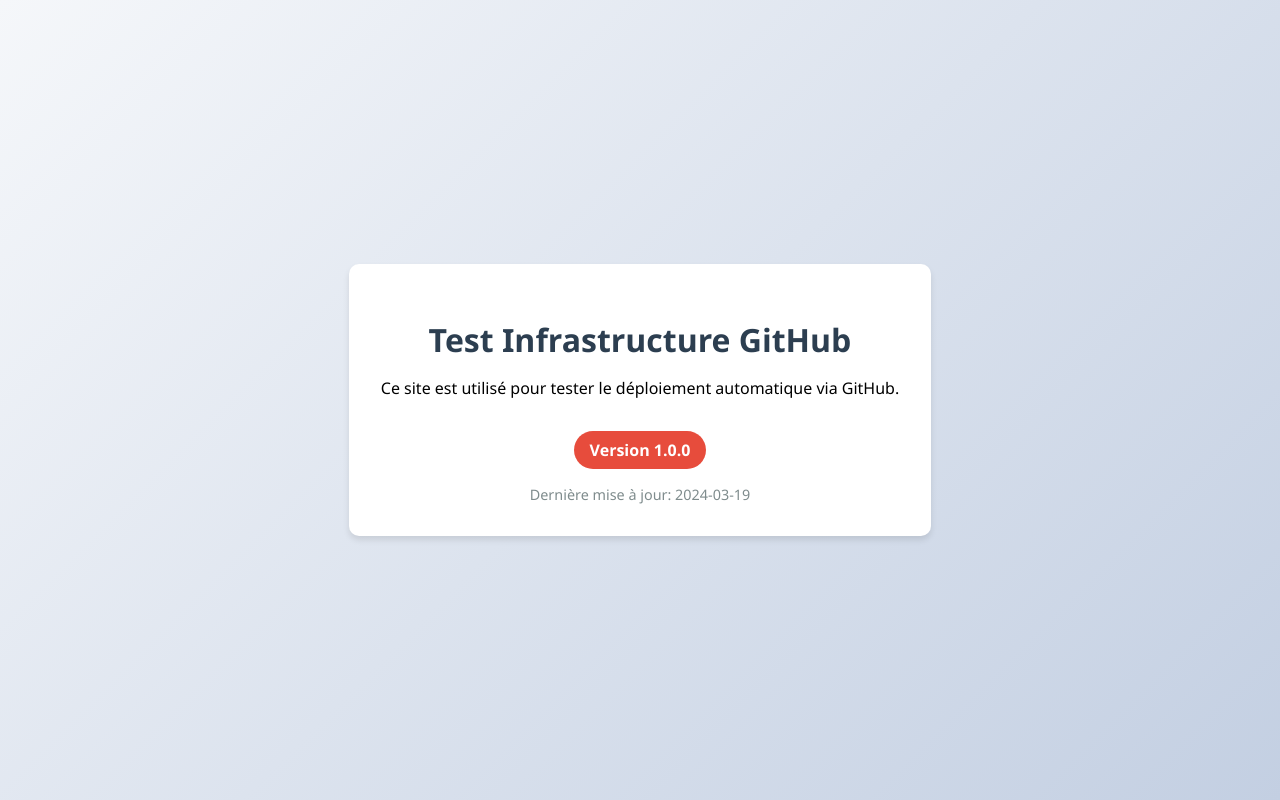
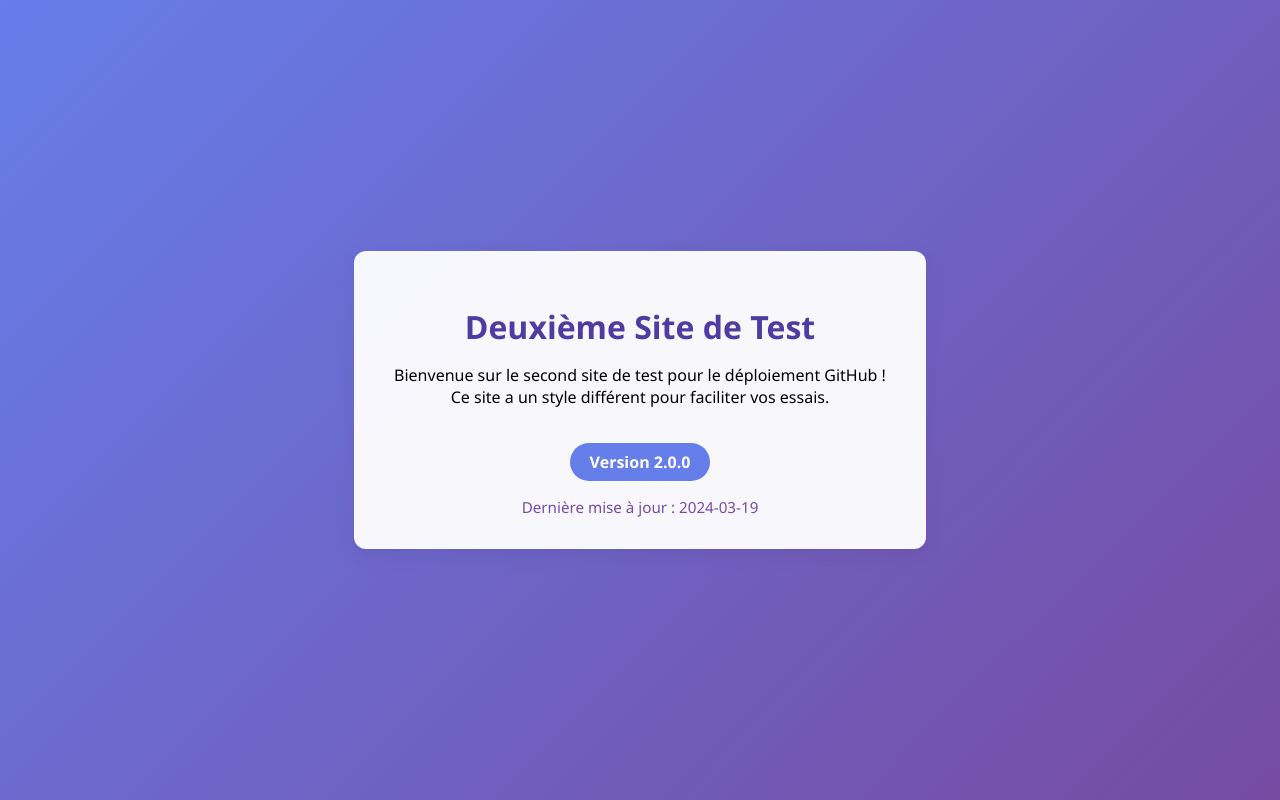
Before and after one commit to ImNvthan/mon-site, a plain HTML site: page index.html in a window 1280 px wide. Drawn offline with Linux system fonts and the light colour scheme.

Commit message:
Update index.html
Test2

```diff
--- a/index.html
+++ b/index.html
@@ -3,13 +3,13 @@
 <head>
     <meta charset="UTF-8">
     <meta name="viewport" content="width=device-width, initial-scale=1.0">
-    <title>Test Infrastructure GitHub</title>
+    <title>Test Second Site - GitHub</title>
     <style>
         body {
             font-family: 'Segoe UI', Tahoma, Geneva, Verdana, sans-serif;
             margin: 0;
             padding: 0;
-            background: linear-gradient(135deg, #f5f7fa 0%, #c3cfe2 100%);
+            background: linear-gradient(135deg, #667eea 0%, #764ba2 100%);
             min-height: 100vh;
             display: flex;
             flex-direction: column;
@@ -17,40 +17,40 @@
             justify-content: center;
         }
         .container {
-            background: white;
-            padding: 2rem;
-            border-radius: 10px;
-            box-shadow: 0 4px 6px rgba(0, 0, 0, 0.1);
+            background: rgba(255,255,255,0.95);
+            padding: 2rem 2.5rem;
+            border-radius: 12px;
+            box-shadow: 0 6px 16px rgba(76, 51, 133, 0.15);
             text-align: center;
             max-width: 600px;
             margin: 1rem;
         }
         h1 {
-            color: #2c3e50;
+            color: #4f3ca2;
             margin-bottom: 1rem;
         }
         .version {
-            background: #e74c3c;
+            background: #667eea;
             color: white;
-            padding: 0.5rem 1rem;
+            padding: 0.5rem 1.2rem;
             border-radius: 20px;
             display: inline-block;
-            margin-top: 1rem;
+            margin-top: 1.2rem;
             font-weight: bold;
         }
         .timestamp {
-            color: #7f8c8d;
-            font-size: 0.9rem;
+            color: #764ba2;
+            font-size: 0.95rem;
             margin-top: 1rem;
         }
     </style>
 </head>
 <body>
     <div class="container">
-        <h1>Test Infrastructure GitHub</h1>
-        <p>Ce site est utilisé pour tester le déploiement automatique via GitHub.</p>
-        <div class="version">Version 1.0.0</div>
-        <div class="timestamp">Dernière mise à jour: 2024-03-19</div>
+        <h1>Deuxième Site de Test</h1>
+        <p>Bienvenue sur le second site de test pour le déploiement GitHub !<br>Ce site a un style différent pour faciliter vos essais.</p>
+        <div class="version">Version 2.0.0</div>
+        <div class="timestamp">Dernière mise à jour : 2024-03-19</div>
     </div>
 </body>
 </html>
```
